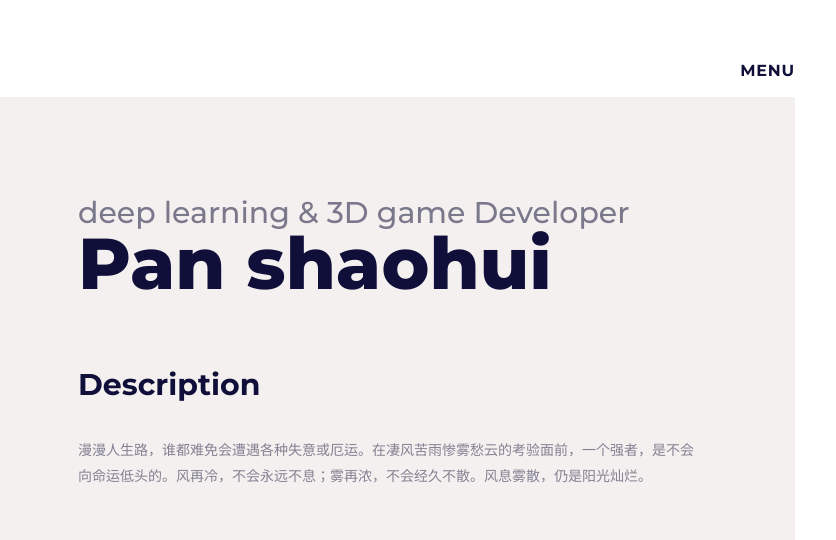
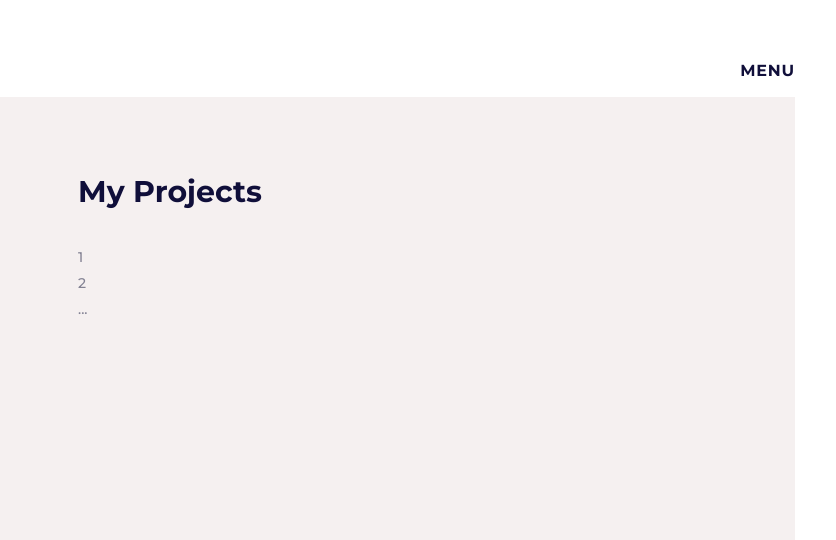
Before and after one commit to scut-nanhui/myweb, a plain HTML site: page myproject.html in a window 1280 px wide. Shown: the top 540 px of the page, 444-1280 px from the left. Drawn offline with Linux system fonts and the light colour scheme; some packages are replaced by stand-ins of ours; a script that the page names is missing.

Commit message:
Update myproject.html

```diff
--- a/myproject.html
+++ b/myproject.html
@@ -116,16 +116,15 @@
 			<!-- Main Content -->
 
 			<div class="main_content">
-				<div class="main_title_container d-flex flex-column align-items-start justify-content-end">
-					<div class="main_subtitle">deep learning & 3D game Developer</div>
-					<div class="main_title">Pan shaohui</div>
-				</div>
+
 				<div class="main_content_scroll ">
 					<div class="about_content">
-						<div class="about_title">Description</div>
+						<div class="about_title">My Projects</div>
 						<div class="about_text">
 							<p>
-							漫漫人生路，谁都难免会遭遇各种失意或厄运。在凄风苦雨惨雾愁云的考验面前，一个强者，是不会向命运低头的。风再冷，不会永远不息；雾再浓，不会经久不散。风息雾散，仍是阳光灿烂。
+							1<br>
+							2<br>
+							...<br>
 							</p>
 						</div>
 
```
